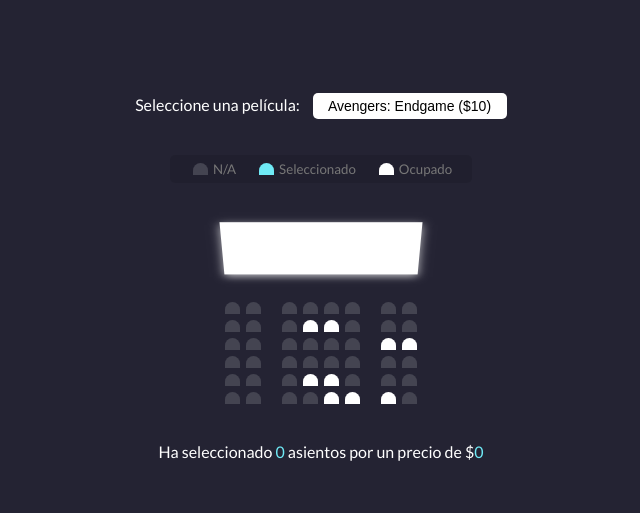
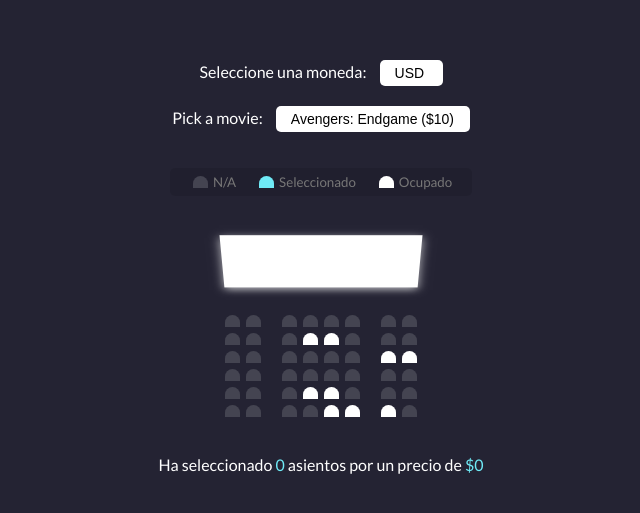
Before and after one commit to jmazuelos/PEC1.Desarrollo_frontEnd_con_frameworks, a plain HTML site: page PEC1_Ej2_3/index.html in a window 1280 px wide. Shown: the part 131-644 px from the top of the page, without its empty margins (319-959 px from the left). Drawn offline with Linux system fonts and the light colour scheme; no server answers.

Commit message:
Produccion3 v0

```diff
--- a/PEC1_Ej2_3/index.html
+++ b/PEC1_Ej2_3/index.html
@@ -7,14 +7,72 @@
     <link rel="stylesheet" href="style.css">
 </head>
 <body>
+    <div class="currency">
+      <label>Seleccione una moneda:</label>
+      <select id="currencySelect">
+          <option value="AED">AED</option>
+          <option value="ARS">ARS</option>
+          <option value="AUD">AUD</option>
+          <option value="BGN">BGN</option>
+          <option value="BRL">BRL</option>
+          <option value="BSD">BSD</option>
+          <option value="CAD">CAD</option>
+          <option value="CHF">CHF</option>
+          <option value="CLP">CLP</option>
+          <option value="CNY">CNY</option>
+          <option value="COP">COP</option>
+          <option value="CZK">CZK</option>
+          <option value="DKK">DKK</option>
+          <option value="DOP">DOP</option>
+          <option value="EGP">EGP</option>
+          <option value="EUR">EUR</option>
+          <option value="FJD">FJD</option>
+          <option value="GBP">GBP</option>
+          <option value="GTQ">GTQ</option>
+          <option value="HKD">HKD</option>
+          <option value="HRK">HRK</option>
+          <option value="HUF">HUF</option>
+          <option value="IDR">IDR</option>
+          <option value="ILS">ILS</option>
+          <option value="INR">INR</option>
+          <option value="ISK">ISK</option>
+          <option value="JPY">JPY</option>
+          <option value="KRW">KRW</option>
+          <option value="KZT">KZT</option>
+          <option value="MXN">MXN</option>
+          <option value="MYR">MYR</option>
+          <option value="NOK">NOK</option>
+          <option value="NZD">NZD</option>
+          <option value="PAB">PAB</option>
+          <option value="PEN">PEN</option>
+          <option value="PHP">PHP</option>
+          <option value="PKR">PKR</option>
+          <option value="PLN">PLN</option>
+          <option value="PYG">PYG</option>
+          <option value="RON">RON</option>
+          <option value="RUB">RUB</option>
+          <option value="SAR">SAR</option>
+          <option value="SEK">SEK</option>
+          <option value="SGD">SGD</option>
+          <option value="THB">THB</option>
+          <option value="TRY">TRY</option>
+          <option value="TWD">TWD</option>
+          <option value="UAH">UAH</option>
+          <option value="USD" selected>USD</option>
+          <option value="UYU">UYU</option>
+          <option value="VND">VND</option>
+          <option value="ZAR">ZAR</option>
+      </select>
+    </div>
+
     <div class="movieContainer">
-        <label for="">Seleccione una película:</label>
-        <select id="movie">
-            <option value="10">Avengers: Endgame ($10)</option>
-            <option value="12">Joker ($12)</option>
-            <option value="8">Toy Story 4 ($8)</option>
-            <option value="9">The Lion King ($9)</option>
-        </select>
+      <label>Pick a movie:</label>
+      <select id="movie">
+        <option class="currencyOut" value="10">Avengers: Endgame ($10)</option>
+        <option class="currencyOut" value="12">Joker ($12)</option>
+        <option class="currencyOut" value="8">Toy Story 4 ($8)</option>
+        <option class="currencyOut" value="9">The Lion King ($9)</option>
+      </select>
     </div>
 
     <ul class="showcase">
@@ -98,7 +156,7 @@
       </div>
 
       <p class="text">
-        Ha seleccionado <span id="count">0</span> asientos por un precio de $<span id="total">0</span>
+        Ha seleccionado <span id="count">0</span> asientos por un precio de <span class="currencyOut">$</span><span id="total">0</span>
       </p>
     <script src="script.js"></script>
 </body>
--- a/PEC1_Ej2_3/script.js
+++ b/PEC1_Ej2_3/script.js
@@ -4,6 +4,8 @@ const seats = document.querySelectorAll('.row .seat:not(.occupied)');
 const count = document.getElementById('count');
 const total = document.getElementById('total');
 const movieSelect = document.getElementById('movie');
+const currencySelectElem = document.getElementById('currencySelect');
+const currencyOutElems = document.querySelectorAll('.currencyOut');
 
 populateUI();
 
@@ -17,6 +19,10 @@ function setMovieData(movieIndex, moviePrice) {
 
 //Metodo para actualizar la cantidad de asientos seleccionados y su coste
 function updateSelectedCount() {
+  const currencyIn = "USD";
+  const currencySelected = currencySelectElem.value;
+  const optionElems = document.querySelectorAll('option.currencyOut');
+
   const selectedSeats = document.querySelectorAll('.row .seat.selected');
 
   const seatsIndex = [...selectedSeats].map(seat => [...seats].indexOf(seat));
@@ -26,10 +32,42 @@ function updateSelectedCount() {
   const selectedSeatsCount = selectedSeats.length;
 
   count.innerText = selectedSeatsCount;
-  total.innerText = selectedSeatsCount * ticketPrice;
+
+  //Llamada a la API para actualizar el precio de la película y coste total dependiendo de la moneda
+  fetch(`https://api.exchangerate-api.com/v4/latest/${currencyIn}`)
+      .then(res => {
+        /*Si la consulta API se realiza con exito, devuelve la respuesta en formato json.
+        En caso contrario, lanza un error que se mostrará en pantalla mediante un alert (situado en el catch)*/
+        if (res.ok) {
+            return res.json();
+        }
+
+        throw new Error("HTTP status " + res.status + " - " + res.statusText);
+      })
+      .then(data => {
+        const rate = +data.rates[currencySelected];
+
+        //Actualiza el precio de la pelicula
+        optionElems.forEach((optionElem) => {
+          let optionValue = optionElem.value;
+          optionValue *= rate;
+
+          optionValue = optionValue % Math.ceil(optionValue) === 0 ? Math.ceil(optionValue) : optionValue.toFixed(2).toString();
+
+          optionElem.innerText = optionElem.textContent.replace(/[0-9.]*[0-9]*(?=\))/, `${optionValue}`);
+        });
+
+        //Actualiza el coste total
+        if(ticketPrice > -1){
+          total.innerText = (selectedSeatsCount * ticketPrice * rate).toFixed(2);
+        }
+      })
+      .catch(error =>{
+          alert('Petición fallida. ' + error);
+      });
 
   //No entiendo el sentido de esta línea
-  setMovie(movieSelect.selectedIndex, movieSelect.value); //??????
+  setMovieData(movieSelect.selectedIndex, movieSelect.value); //??????
 }
 
 //Metodo para recuperar los datos almacenados en el navegador e introducirlos
@@ -51,10 +89,40 @@ function populateUI() {
   }
 }
 
+//Metodo que modifica el tipo de moneda
+function changeCurrency(){
+  const currencySelected = currencySelectElem.value;
+
+  if(previous === "USD"){
+    currencyOutElems.forEach((currencyOutElem) => {
+      currencyOutElem.innerText = currencyOutElem.textContent.replace(`$`,`${currencySelected} `);
+    });
+  }else if(currencySelected === "USD"){
+    currencyOutElems.forEach((currencyOutElem) => {
+      currencyOutElem.innerText = currencyOutElem.textContent.replace(`${previous} `, `$`);
+    });
+  }else{
+    currencyOutElems.forEach((currencyOutElem) => {
+      currencyOutElem.innerText = currencyOutElem.textContent.replace(`${previous}`, `${currencySelected}`);
+    });
+  }
+}
+
 //Evento para seleccionar una película y actualizar el coste
 movieSelect.addEventListener('change', e => {
   ticketPrice = +e.target.value;
   setMovieData(e.target.selectedIndex, e.target.value);
+  updateSelectedCount();
+});
+
+//Eventos para seleccionar una moneda y actualizarla en pantalla junto con el coste
+currencySelectElem.addEventListener('click',  function() {
+  previous = this.value;
+});
+
+currencySelectElem.addEventListener('change', function(){
+  changeCurrency();
+  //changePrice();
   updateSelectedCount();
 });
 
@@ -72,3 +140,9 @@ container.addEventListener('click', e => {
 
 //Recuento inicial de asientos y coste.
 updateSelectedCount();
+
+
+/*Logica:
+  - select moneda -> modifica moneda y precio de película (total)
+  - select pelicula -> modifica precio total
+  - select asientos -> modifica precio total*/
--- a/PEC1_Ej2_3/style.css
+++ b/PEC1_Ej2_3/style.css
@@ -20,7 +20,7 @@ body {
   margin: 20px 0;
 }
 
-.movieContainer select {
+.movieContainer select, .currency #currencySelect {
   background-color: #fff;
   border: 0;
   border-radius: 5px;
```
Also changed, not shown: PEC1_Ej2_2/script.js (+4 -4 lines).
